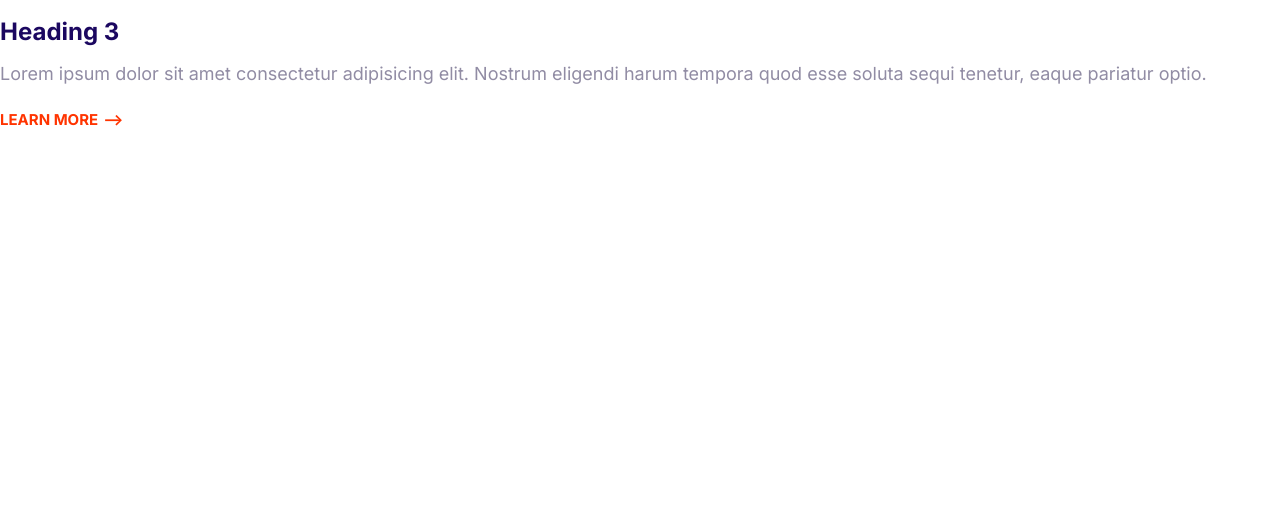
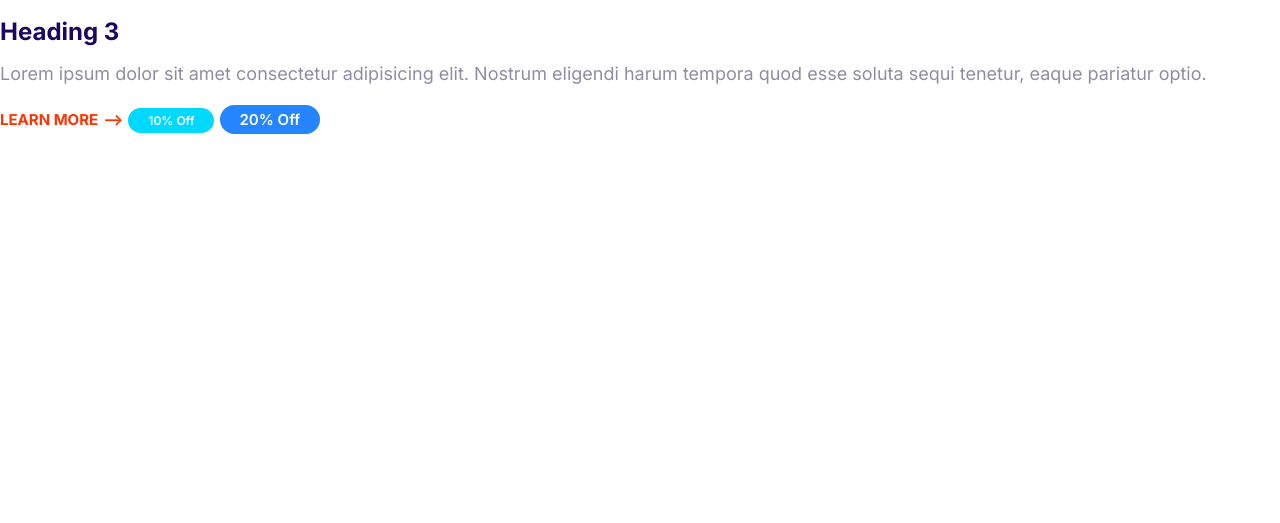
Before and after one commit to webdeveden/edenify, a plain HTML site: page index.html in a window 1280 px wide. Shown: the part 277-800 px from the top of the page. Drawn offline with nearby package versions, Linux system fonts and the light colour scheme.

Commit message:
Defining badges components.

```diff
--- a/css/styles.css
+++ b/css/styles.css
@@ -1,6 +1,6 @@
 :root {
-  --color-primary: #2584ff;
-  --color-secondary: #00d9ff;
+  --color-primary: #00d9ff;
+  --color-secondary: #2584ff;
   --color-accent: #ff3400;
   --color-headings: #1b0760;
   --color-body: #918ca4;
@@ -72,6 +72,7 @@ a {
 .link-arrow::after {
   content: "-->";
   margin-left: 5px;
+  margin-bottom: 5rem;
   transition: margin(0.15s);
 }
 /*targetting an element inside the other element in hover state*/
@@ -84,3 +85,37 @@ a {
     font-size: 1.5rem;
   }
 }
+
+/*Badges */
+
+.badge {
+  border-radius: 20px;
+  padding: 0.5rem 2rem;
+  font-weight: 600;
+  /*no matter what the content in our badge shoul be only one line */
+  white-space: nowrap;
+  color: #fff;
+  font-size: 2rem;
+}
+
+.badge--primary {
+  background: var(--color-primary);
+}
+
+.badge--secondary {
+  background: var(--color-secondary);
+}
+
+.badge--small {
+  font-size: 1.6rem;
+}
+
+@media screen and (min-width: 1024px) {
+  .badge {
+    font-size: 1.5rem;
+  }
+
+  .badge--small {
+    font-size: 1.2rem;
+  }
+}
--- a/index.html
+++ b/index.html
@@ -23,5 +23,7 @@
       harum tempora quod esse soluta sequi tenetur, eaque pariatur optio.
     </p>
     <a href="#" class="link-arrow">Learn more</a>
+    <span class="badge badge--primary badge--small">10% Off</span>
+    <span class="badge badge--secondary">20% Off</span>
   </body>
 </html>
```
Also changed, not shown: components/badges.html (added, +2 -0 lines).
